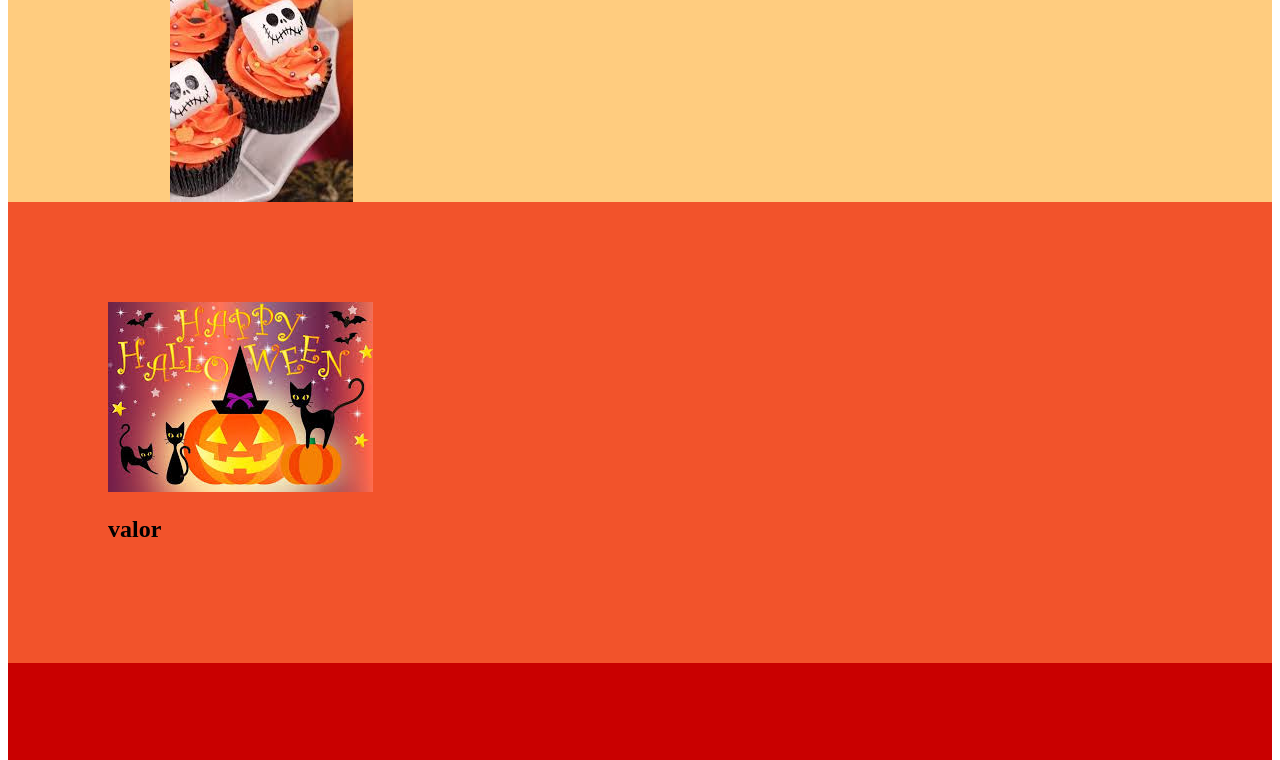
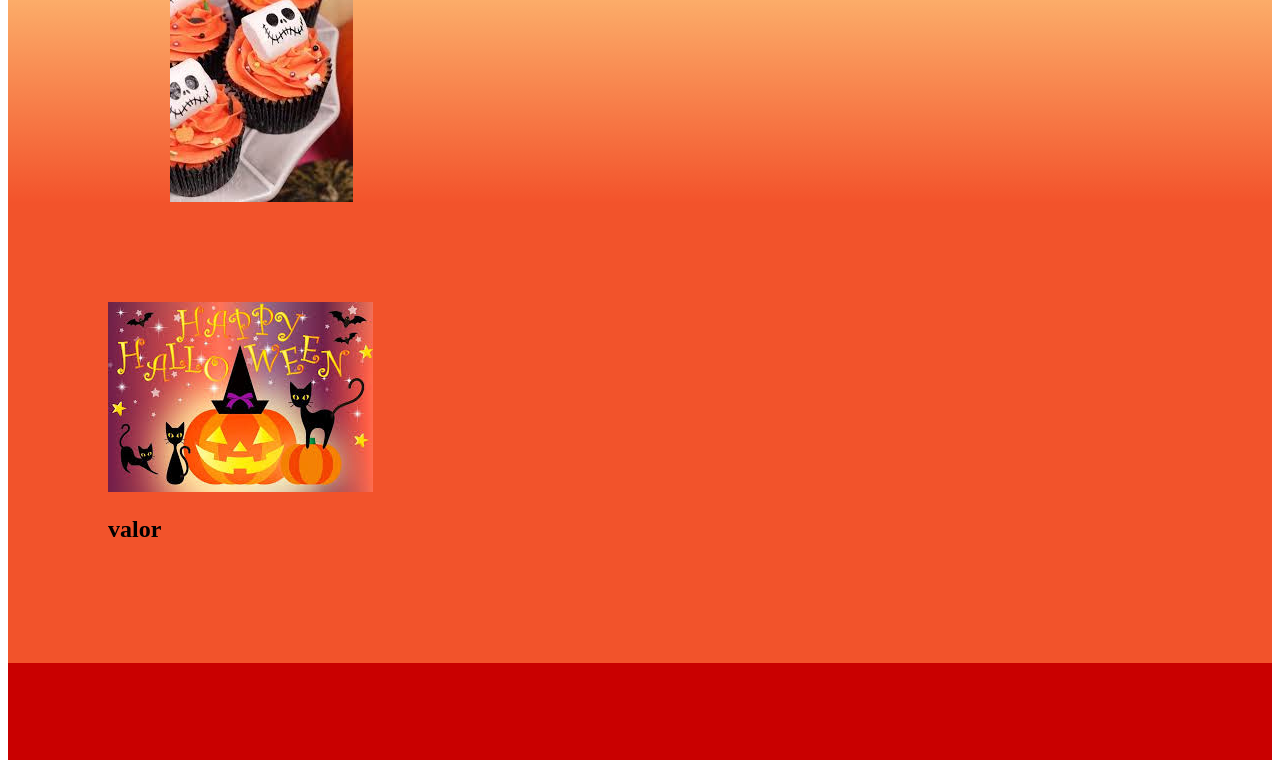
Before and after one commit to millyzinha27/escola.camy, a plain HTML site: page index.html in a window 1280 px wide. Shown: the part 81-841 px from the top of the page. Drawn offline with Linux system fonts and the light colour scheme.

Commit message:
teste image

```diff
--- a/style.css
+++ b/style.css
@@ -1,8 +1,8 @@
 .cabecalho {
-    background-color: rgb(255, 204, 127);
+
     color: black;
     display: flex;
-
+    background-image: linear-gradient(rgb(255, 204, 127), rgba(241, 58, 12, 0.87));
 }
 
 .section1 {
@@ -13,8 +13,8 @@
 .section2 {
     background-color: rgb(201, 0, 0);
     padding: 100px;
- }
+}
 
- .cabecalho-imagem{
+.cabecalho-imagem {
     width: 10px;
- }
+}
```
